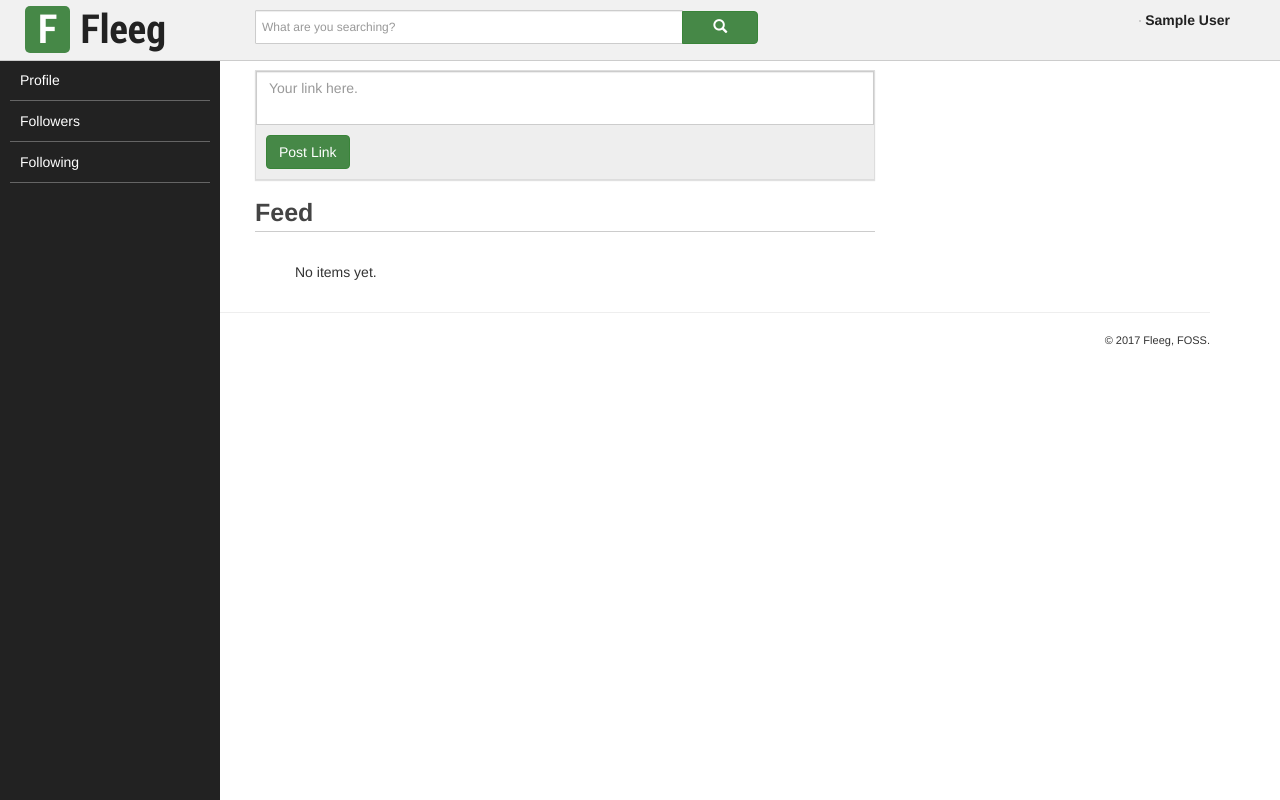
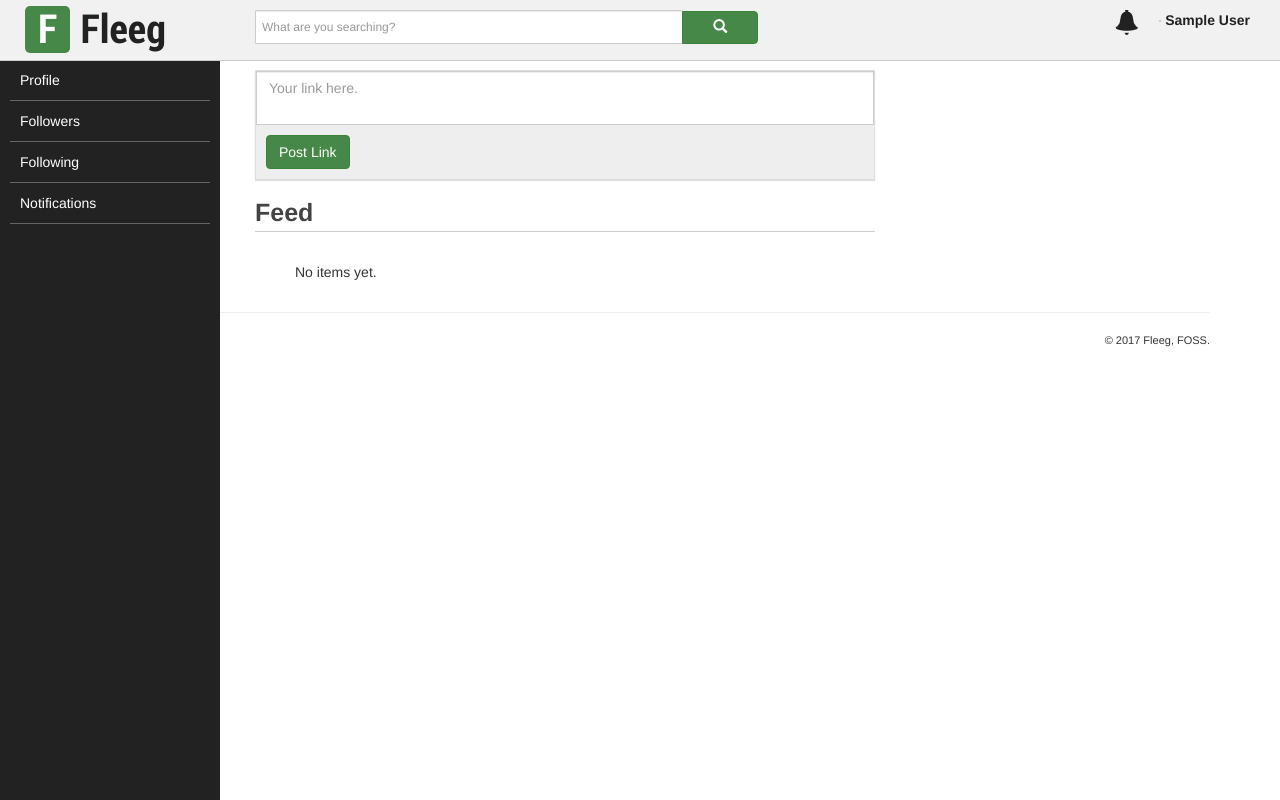
Before and after one commit to Fleeg/fleeg-platform, a Django app: page /link/ in a window 1280 px wide. Run offline with Django 3.2, Linux system fonts and the light colour scheme; the visitor is signed in with stand-in values (Sample User, id 1); some libraries are stand-ins or nearby versions.

Commit message:
Fix missing code and duplication after merge

```diff
--- a/account/views.py
+++ b/account/views.py
@@ -10,8 +10,6 @@ from django.contrib.auth.decorators import login_required
 from account.forms import SignUpForm, LoginForm, SettingsForm
 from account.models import Account, Relationship
 from notification.models import Notification, NotificationType
-
-from notification.models import Notification
 
 
 class AuthView:
--- a/common/templates/external-layout.html
+++ b/common/templates/external-layout.html
@@ -13,7 +13,6 @@
         <script src="https://ajax.googleapis.com/ajax/libs/jquery/1.12.4/jquery.min.js"></script>
         <script src="https://maxcdn.bootstrapcdn.com/bootstrap/3.3.7/js/bootstrap.min.js"
                 integrity="sha384-Tc5IQib027qvyjSMfHjOMaLkfuWVxZxUPnCJA7l2mCWNIpG9mGCD8wGNIcPD7Txa" crossorigin="anonymous"></script>
-        <script src="{% static 'js/fleeg.js' %}"></script>
   </head>
   <body style="margin-right:0;">
 	<!-- HEADER -->
--- a/common/templates/internal-layout.html
+++ b/common/templates/internal-layout.html
@@ -15,7 +15,6 @@
         <script src="https://maxcdn.bootstrapcdn.com/bootstrap/3.3.7/js/bootstrap.min.js"
                 integrity="sha384-Tc5IQib027qvyjSMfHjOMaLkfuWVxZxUPnCJA7l2mCWNIpG9mGCD8wGNIcPD7Txa"
                 crossorigin="anonymous"></script>
-        <script src="{% static 'js/fleeg.js' %}"></script>
   </head>
   <body style="margin-right:0;">
 	<!-- HEADER -->
@@ -44,9 +43,12 @@
                 <ul class="nav navbar-nav navbar-right">
                     <li class="dropdown">
                         <a class="dropdown-toggle" href="{% url 'notifications' %}" style="color:#222;padding:0;font-size:25px;margin-right:20px;">
+                            <span class="glyphicon glyphicon-bell"></span>
+                            <div class="falert-number-bg">
                             {% if notify_count %}
                                 <div class="falert-number" id="notification-count">{{ notify_count }}</div>
                             {% endif %}
+                            </div>
                         </a>
                     </li>
                     <li class="dropdown">
--- a/common/templates/side-menu.html
+++ b/common/templates/side-menu.html
@@ -4,5 +4,14 @@
         <li><a href="{% url 'profile' username=user.username %}">Profile</a></li>
         <li><a href="{% url 'followers' username=user.username %}">Followers</a></li>
         <li><a href="{% url 'following' username=user.username %}">Following</a></li>
+        <li>
+            <a href="{% url 'notifications' %}">Notifications
+                {% if notify_count %}
+                <div style="display: inline; background-color: #FFF; color:#222; border-radius: 2px;padding: 0 4px; ">
+                        <span id="notification-count">{{ notify_count }}</span>
+                </div>
+                {% endif %}
+            </a>
+        </li>
     </ul>
 </menu>
--- a/link/views.py
+++ b/link/views.py
@@ -7,7 +7,6 @@ from account.models import Account
 from link.utils import LinkException
 from link.forms import URLForm, CommentForm
 from link.models import Post, Reaction
-from notification.models import Notification
 
 
 class LinkView:
--- a/notification/views.py
+++ b/notification/views.py
@@ -9,7 +9,7 @@ class NotificationView:
     @login_required
     def list(request):
         owner = request.user.accounts.first()
-        notifications = Notification.objects.filter(owner=owner)
+        notifications = Notification.objects.filter(owner=owner).order_by('-created_at')
         Notification.check_as_viewed(owner)
         notify_count = 0
         return render(request, 'notification/list.html', {'notifications': notifications,
```
